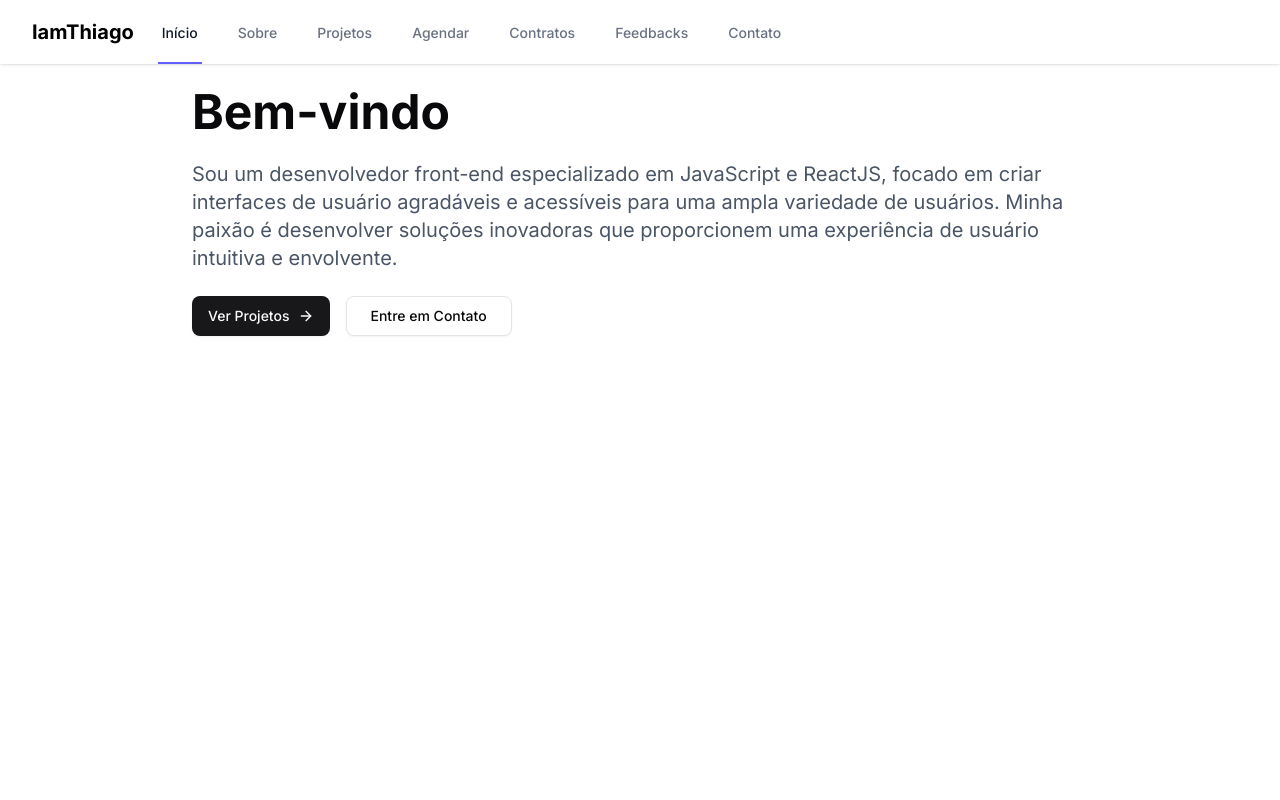
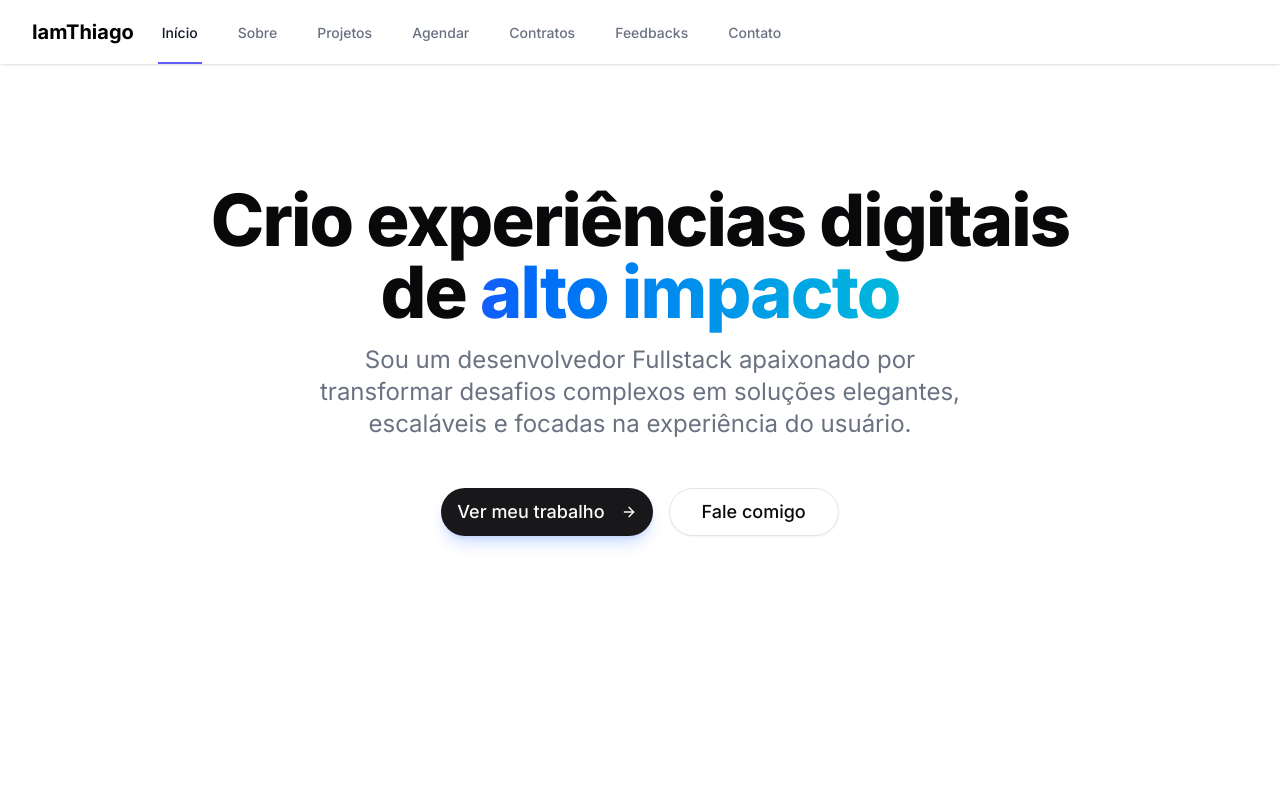
Before and after one commit to IamThiago-IT/me, a Next.js app: page / in a window 1280 px wide. Shown: the top 800 px of the page. Built offline with nearby package versions, Linux system fonts and the light colour scheme.

Commit message:
refactor: atualizar a seção inicial da página com uma nova apresentação e descrição

```diff
--- a/src/app/page.tsx
+++ b/src/app/page.tsx
@@ -10,30 +10,26 @@ export default function Home() {
   return (
     <div className="max-w-4xl mx-auto">
       <MetadataSetter title="Home" />
-      <div className="space-y-6">
-        <h1 className="text-4xl md:text-5xl font-bold">Bem-vindo</h1>
-        <p className="text-xl text-gray-600">
-          Sou um desenvolvedor front-end especializado em JavaScript e ReactJS, focado em criar interfaces de usuário agradáveis e acessíveis para uma ampla variedade de usuários. Minha paixão é desenvolver soluções inovadoras que proporcionem uma experiência de usuário intuitiva e envolvente.
-        </p>
-{/* Animacao de texto rolando com atalhos
-        <div className="relative overflow-hidden h-6 group" aria-live="polite">
-          <div className="flex flex-col transition-transform duration-[8s] ease-linear group-hover:duration-0">
-            <div className="h-6 flex items-center justify-center">Control + M: Menu de comandos</div>
-            <div className="h-6 flex items-center justify-center">Control + T: Menu de comandos</div>
-            <div className="h-6 flex items-center justify-center">Control + P: Menu de projetos</div>
-            <div className="h-6 flex items-center justify-center">Control + C: Menu de contatos</div>
-          </div>
+      <div className="flex flex-col items-center justify-center space-y-8 py-24 text-center">
+        <div className="space-y-4">
+          <h1 className="text-5xl md:text-7xl font-extrabold tracking-tight">
+            Crio experiências digitais de <span className="text-transparent bg-clip-text bg-gradient-to-r from-blue-600 to-cyan-500">alto impacto</span>
+          </h1>
+          <p className="max-w-2xl mx-auto text-xl md:text-2xl text-gray-500 dark:text-gray-400">
+            Sou um desenvolvedor Fullstack apaixonado por transformar desafios complexos em soluções elegantes, escaláveis e focadas na experiência do usuário.
+          </p>
         </div>
- */}
-        <div className="flex gap-4">
-          <Button asChild size="lg">
-            <Link href="/projetos" className="flex items-center gap-2">
-              Ver Projetos
-              <ArrowRight className="w-4 h-4" />
+
+        <div className="flex flex-col sm:flex-row gap-4 pt-4">
+          <Button asChild size="lg" className="rounded-full text-lg h-12 px-8 shadow-lg shadow-blue-600/20">
+            <Link href="/projetos">
+              Ver meu trabalho <ArrowRight className="ml-2 h-5 w-5" />
             </Link>
           </Button>
-          <Button asChild variant="outline" size="lg">
-            <Link href="/contato">Entre em Contato</Link>
+          <Button asChild variant="outline" size="lg" className="rounded-full text-lg h-12 px-8">
+            <Link href="/contato">
+              Fale comigo
+            </Link>
           </Button>
         </div>
       </div>
```
